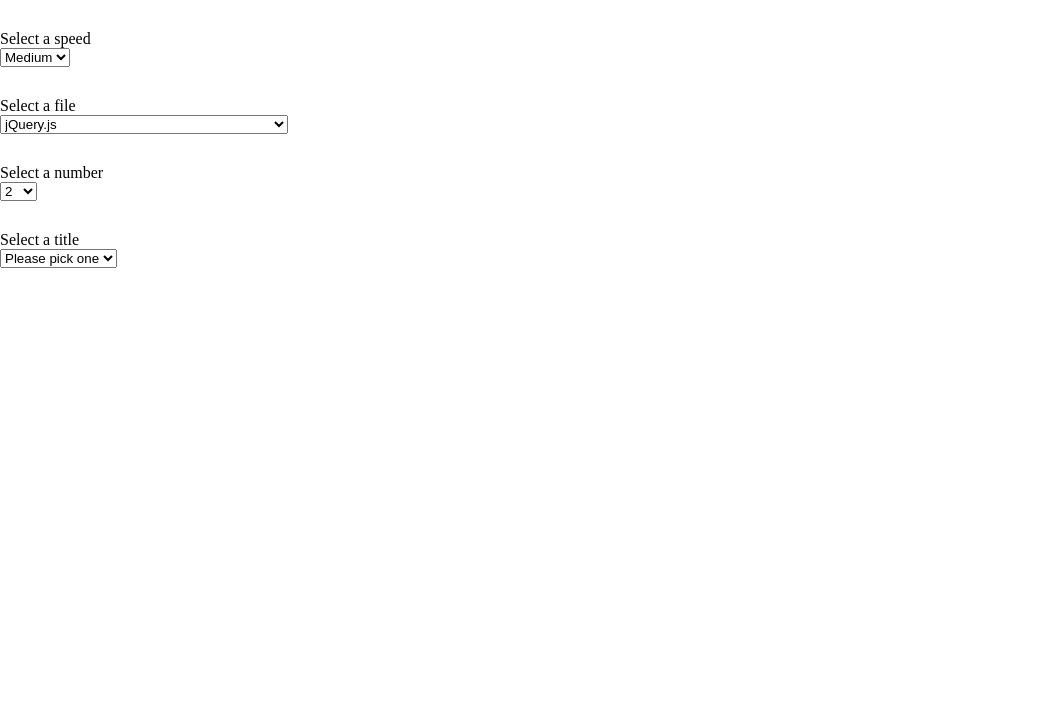
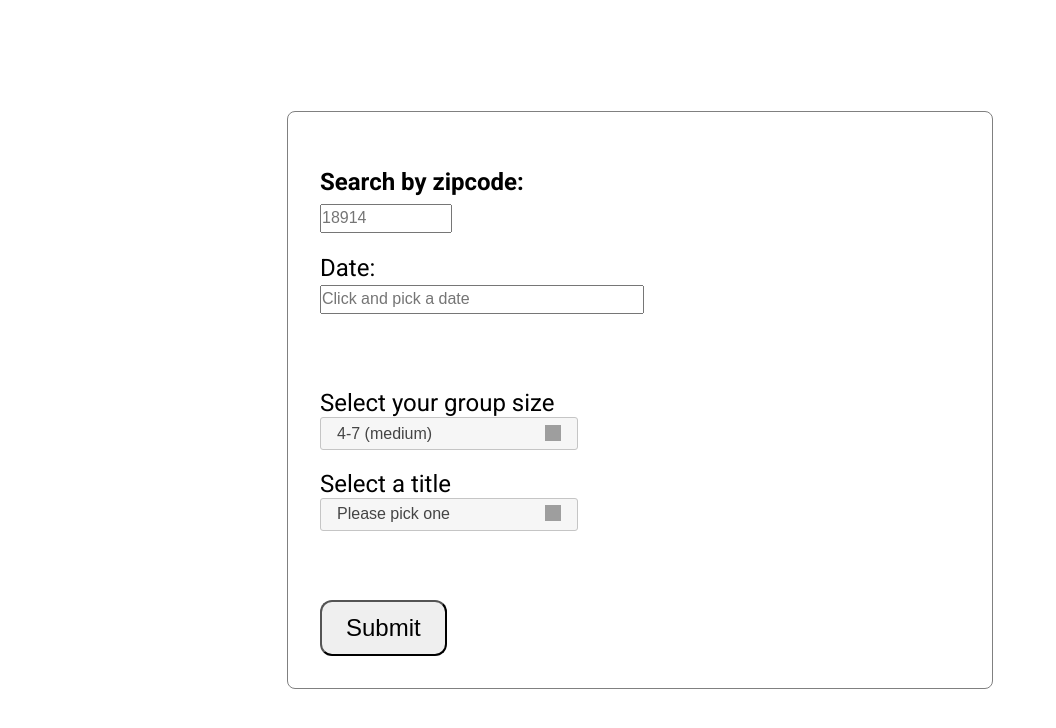
Before and after one commit to myrojoylee/prototype-and-testing, a plain HTML site: page index.html in a window 1280 px wide. Shown: the whole page, without its empty margins (0-1056 px from the left). Drawn offline with nearby package versions, Linux system fonts and the light colour scheme; grey boxes are pictures that could not be loaded.

Commit message:
added code to test out API and date input field

```diff
--- a/assets/css/style.css
+++ b/assets/css/style.css
@@ -1,15 +1,71 @@
 * {
   margin: 0;
   padding: 0;
+  font-size: 16px;
+}
+
+:root {
+  --ff--body: "Roboto", sans-serif;
+}
+
+body {
+  font-family: var(--ff--body);
+  display: grid;
+
+  justify-content: center;
+  align-items: center;
+  min-height: 100vh;
+}
+
+.wrapper {
+  display: grid;
+  grid-template-rows: 1fr 1fr 3fr;
+
+  align-items: center;
+  border: 1px solid grey;
+  border-radius: 0.5em;
+  padding: 2em;
+  width: 50vw;
+  height: 40vw;
+  gap: 2em;
+}
+
+.search-zip {
+  display: grid;
+  gap: 0.5em;
+  width: 40%;
+  height: 25px;
+}
+
+#search-zipcode,
+#datepicker {
+  width: 50%;
+  height: 25px;
 }
 
 fieldset {
+  display: grid;
   border: 0;
+  gap: 1em;
+  font-size: 1.25em;
 }
+
 label {
-  display: block;
-  margin: 30px 0 0 0;
+  display: grid;
+  font-size: 1.5em;
 }
-.overflow {
+/* .overflow {
   height: 200px;
+} */
+
+#submit {
+  width: fit-content;
+  padding: 0.5em 1em;
+  border-radius: 0.5em;
+  font-size: 1.5em;
 }
+
+.search-zip h2,
+.date {
+  font-size: 1.5em;
+}
--- a/assets/js/script.js
+++ b/assets/js/script.js
@@ -1,9 +1,33 @@
+let allData, zipCode;
+const submitBtn = document.querySelector("#submit");
+const userZipCode = document.querySelector("#search-zipcode");
+
+submitBtn.addEventListener("click", function () {
+  console.log(Number(userZipCode.value));
+  zipCode = Number(userZipCode.value);
+  fetchMasterData(zipCode);
+});
+
+function fetchMasterData(zipCode) {
+  let postalURL = `https://api.openbrewerydb.org/v1/breweries?by_postal=${zipCode}`;
+
+  fetch(postalURL)
+    .then((response) => response.json())
+    .then((allData) => console.log(allData));
+}
+
 $(function () {
-  $("#speed").selectmenu();
-
-  $("#files").selectmenu();
-
-  $("#number").selectmenu().selectmenu("menuWidget").addClass("overflow");
-
+  $("#size").selectmenu();
   $("#salutation").selectmenu();
 });
+
+/**
+ * datepicker function
+ */
+$(function () {
+  $("#datepicker").datepicker();
+  const value = $("#datepicker").val();
+  console.log(value);
+});
+
+// userZipCode = document.querySelector("#search-zipcode").value;
--- a/index.html
+++ b/index.html
@@ -5,58 +5,48 @@
     <meta http-equiv="X-UA-Compatible" content="IE=edge" />
     <meta name="viewport" content="width=device-width, initial-scale=1.0" />
     <title>Prototype</title>
+    <link rel="preconnect" href="https://fonts.googleapis.com" />
+    <link rel="preconnect" href="https://fonts.gstatic.com" crossorigin />
+    <link
+      href="https://fonts.googleapis.com/css2?family=Roboto:wght@400;700&display=swap"
+      rel="stylesheet"
+    />
+    <link
+      rel="stylesheet"
+      href="https://code.jquery.com/ui/1.12.1/themes/base/jquery-ui.css"
+    />
     <link rel="stylesheet" href="./assets/css/style.css" />
   </head>
   <body>
-    <div class="demo">
+    <div class="wrapper">
+      <section class="search-zip">
+        <h2>Search by zipcode:</h2>
+        <input
+          type="text"
+          name="search-zipcode"
+          id="search-zipcode"
+          placeholder="18914"
+        />
+      </section>
+      <p class="date">
+        Date:<br /><input
+          type="text"
+          id="datepicker"
+          placeholder="Click and pick a date"
+        />
+      </p>
       <form action="#">
         <fieldset>
-          <label for="speed">Select a speed</label>
-          <select name="speed" id="speed">
-            <option>Slower</option>
-            <option>Slow</option>
-            <option selected="selected">Medium</option>
-            <option>Fast</option>
-            <option>Faster</option>
+          <article class="size">
+            <label for="size">Select your group size</label>
+            <select name="size" id="size">
+              <option>0-3 (small)</option>
+              <option selected="selected">4-7 (medium)</option>
+              <option>8+ (large)</option>
             </select>
+          </article>
 
-          <label for="files">Select a file</label>
-          <select name="files" id="files">
-            <optgroup label="Scripts">
-              <option value="jquery">jQuery.js</option>
-              <option value="jqueryui">ui.jQuery.js</option>
-            </optgroup>
-            <optgroup label="Other files">
-              <option value="somefile">Some unknown file</option>
-              <option value="someotherfile">
-                Some other file with a very long option text
-              </option>
-            </optgroup>
-          </select>
-
-          <label for="number">Select a number</label>
-          <select name="number" id="number">
-            <option>1</option>
-            <option selected="selected">2</option>
-            <option>3</option>
-            <option>4</option>
-            <option>5</option>
-            <option>6</option>
-            <option>7</option>
-            <option>8</option>
-            <option>9</option>
-            <option>10</option>
-            <option>11</option>
-            <option>12</option>
-            <option>13</option>
-            <option>14</option>
-            <option>15</option>
-            <option>16</option>
-            <option>17</option>
-            <option>18</option>
-            <option>19</option>
-          </select>
-
+          <article class="size">
             <label for="salutation">Select a title</label>
             <select name="salutation" id="salutation">
               <option disabled selected>Please pick one</option>
@@ -66,9 +56,13 @@
               <option>Prof.</option>
               <option>Other</option>
             </select>
+          </article>
         </fieldset>
       </form>
+      <button id="submit">Submit</button>
     </div>
-    <script src="./assets/js/script.js/"></script>
+    <script src="https://code.jquery.com/jquery-1.12.4.js"></script>
+    <script src="https://code.jquery.com/ui/1.12.1/jquery-ui.js"></script>
+    <script src="./assets/js/script.js"></script>
   </body>
 </html>
```
Lines whose indentation alone changed are shown as unchanged.
